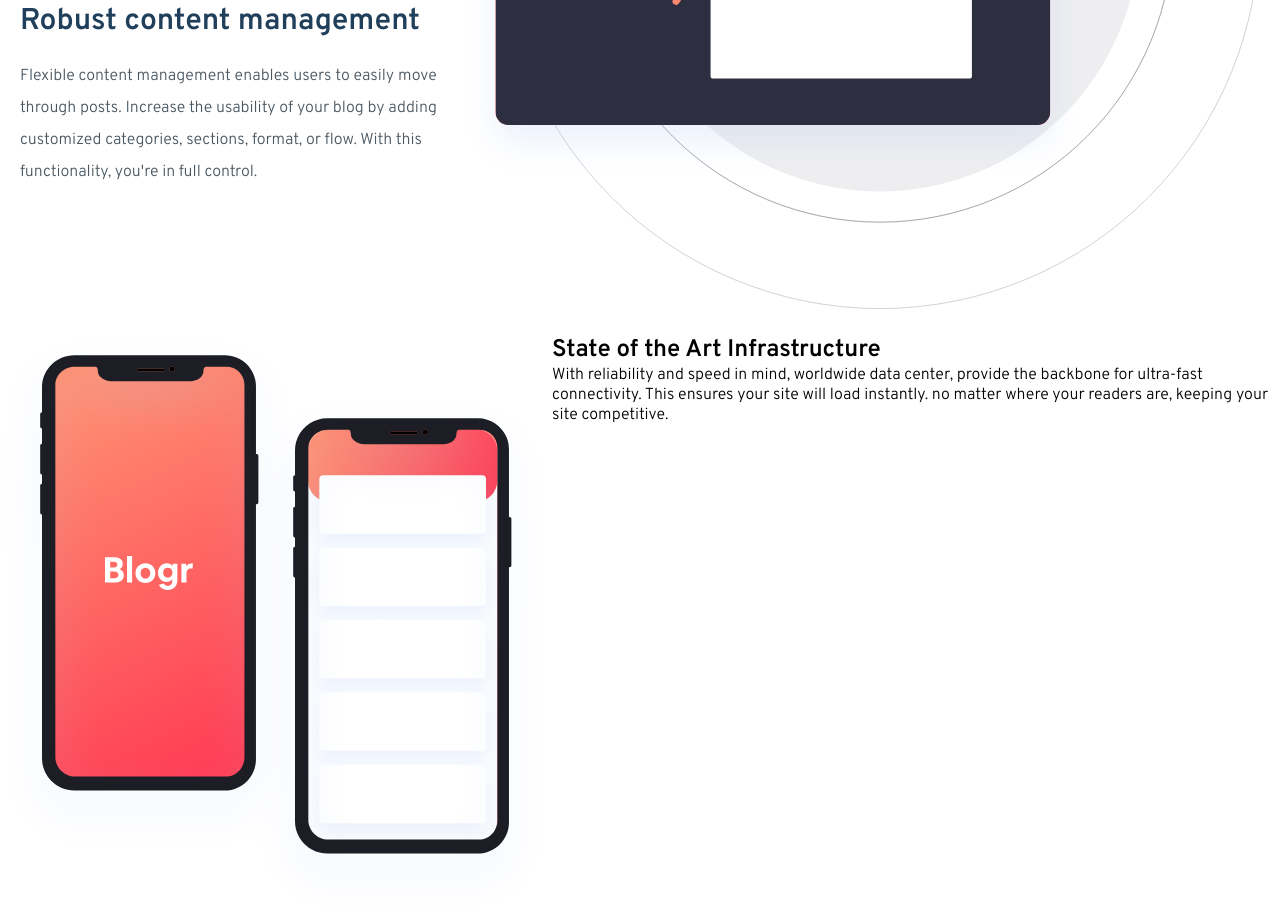
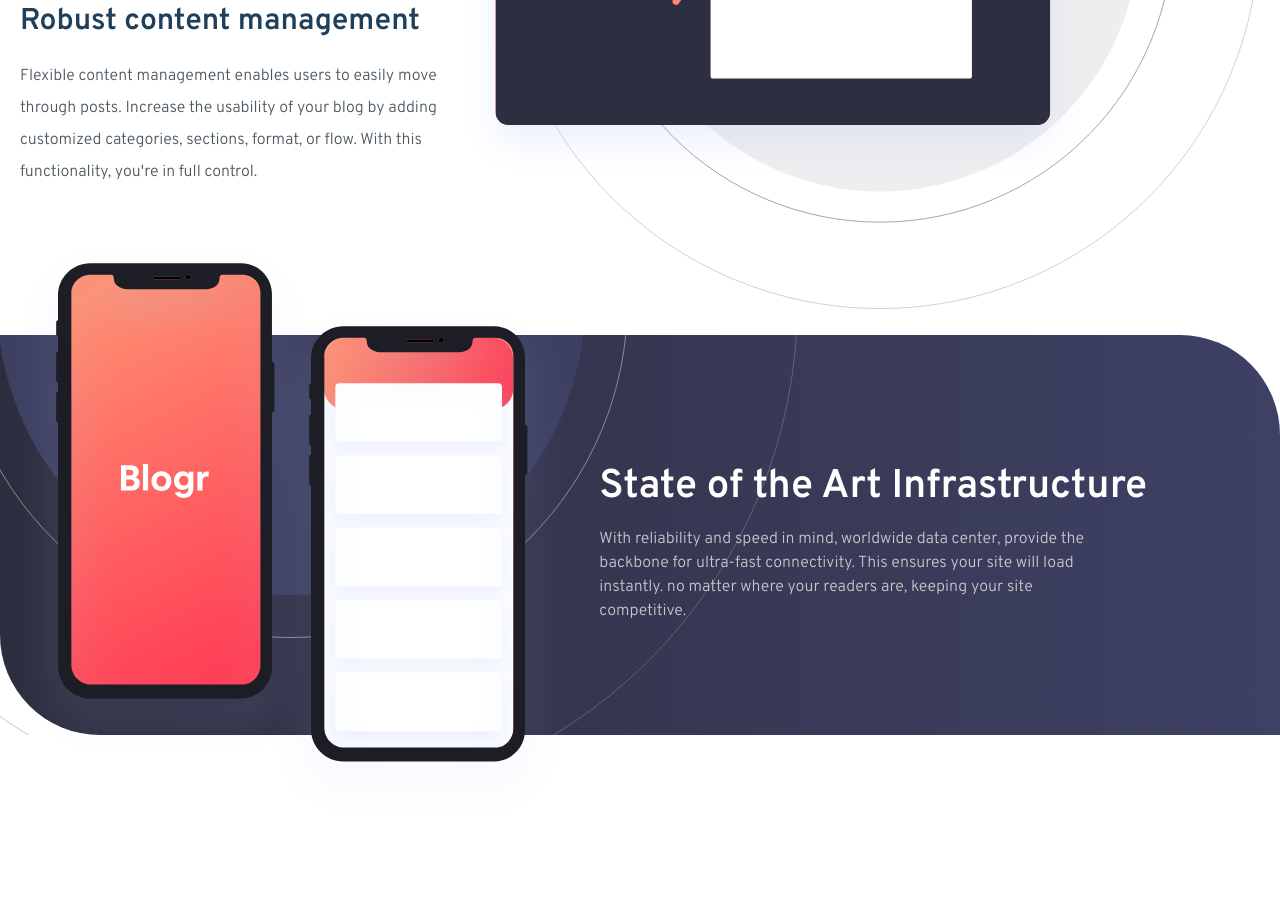
Before and after one commit to karimsherief/blog-landing-page, a plain HTML site: page index.html in a window 1280 px wide. Shown: the part 1343-2263 px from the top of the page. After the commit the page ends 2171 px from the top, so only its background shows below. Drawn offline with Linux system fonts and the light colour scheme.

Commit message:
company section

```diff
--- a/sass/_company.scss
+++ b/sass/_company.scss
@@ -1,10 +1,29 @@
 .company {
+    background-image: linear-gradient(to right, $veryDarkGrayBlue, $veryDarkDesaturatedBlue);
+    border-radius: 0 100px 0 100px;
+
     .container {
+        background: url('../images/bg-pattern-circles.svg') -13.5rem -34rem no-repeat;
         display: flex;
-        background-image: linear-gradient(to right, $veryDarkGrayBlue, veryDarkDesaturatedBlue);
+        align-items: center;
+        justify-content: space-around;
+        height: 400px;
 
-        .image {}
+        .content {
+            flex-basis: 665px;
+            line-height: 2;
 
-        .content {}
+            h1 {
+                color: $White;
+                font-size: 40px;
+            }
+
+            p {
+                color: $grayishBlue;
+                font-size: $fontSize;
+                line-height: 1.5;
+                width: 520px;
+            }
+        }
     }
 }
```
Also changed, not shown: styles/main.css, 1 other file.
